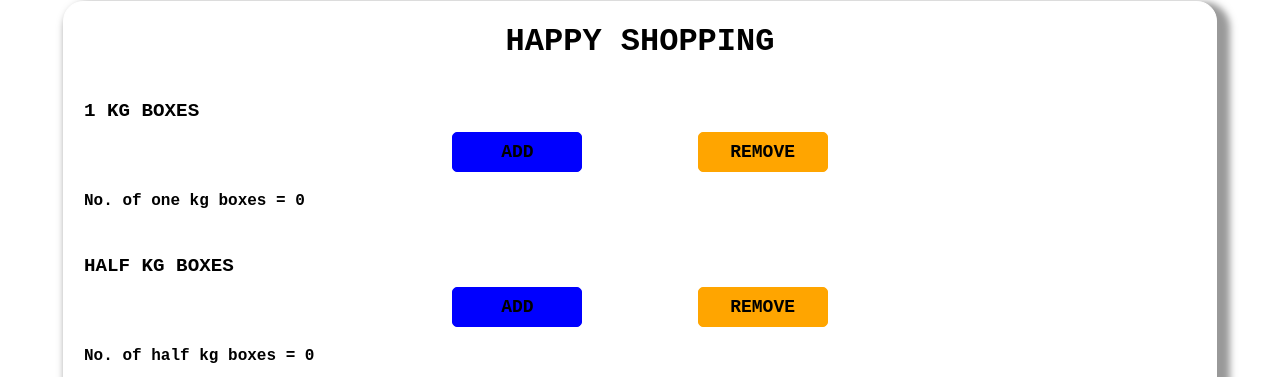
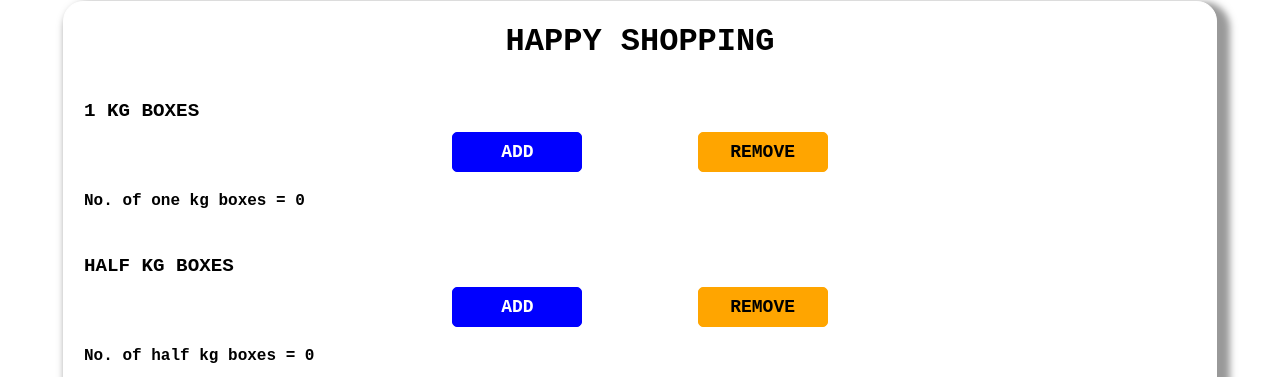
Before and after one commit to abhisharma5677/my-bussiness-site, a Next.js app: page /onlinePayments in a window 1280 px wide. Shown: the part 339-716 px from the top of the page. Built offline with nearby package versions, Linux system fonts and the light colour scheme.

Commit message:
Update globals.css

```diff
--- a/src/app/globals.css
+++ b/src/app/globals.css
@@ -327,7 +327,7 @@ body {
   border: 1px solid blue;
   background-color: blue;
   padding: 5px 10px;
-  color: black;
+  color: white;
   font-weight: bold;
   font-size: large;
   border-radius: 5px;
@@ -350,7 +350,7 @@ body {
 
 .boxSelected{
   margin-left: 20px;
-  font-weight: 600;
+  font-weight: bold;
   margin-bottom: 45px;
   margin-top: 20px;
 }
```
